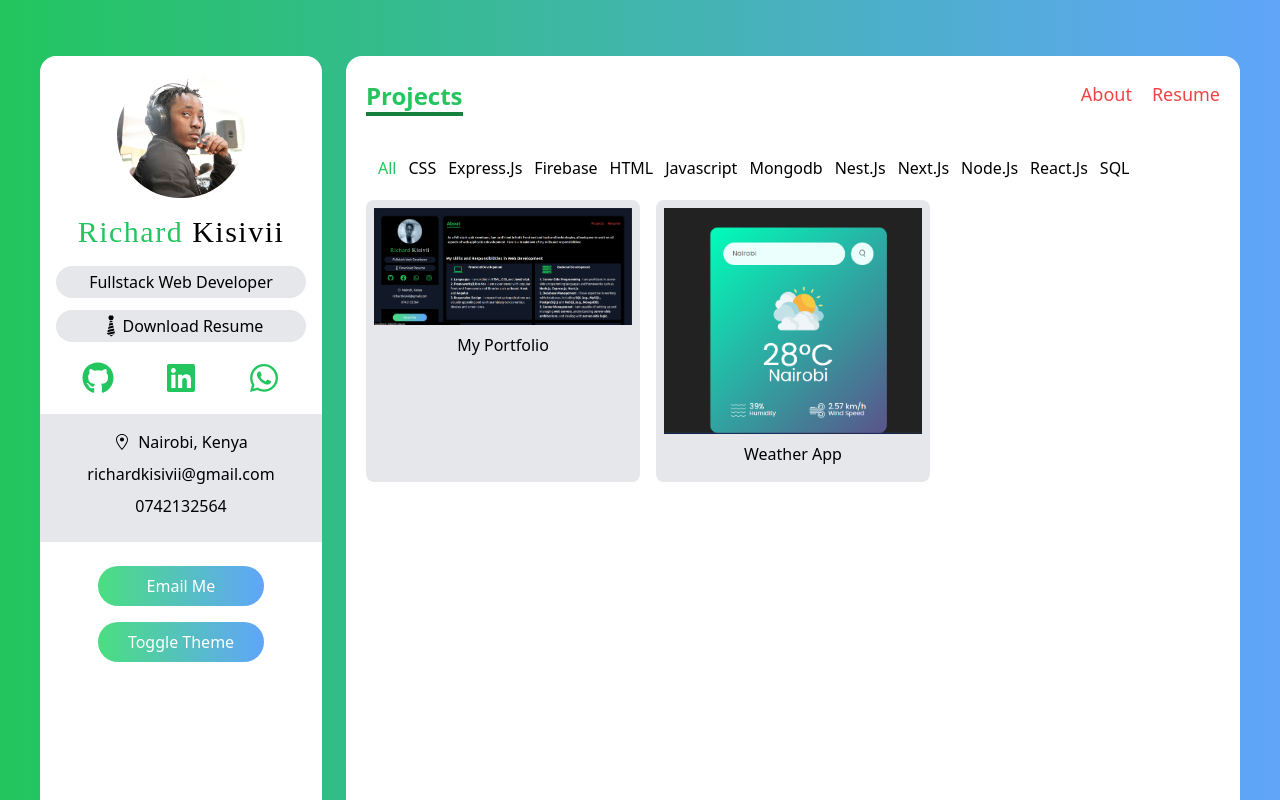
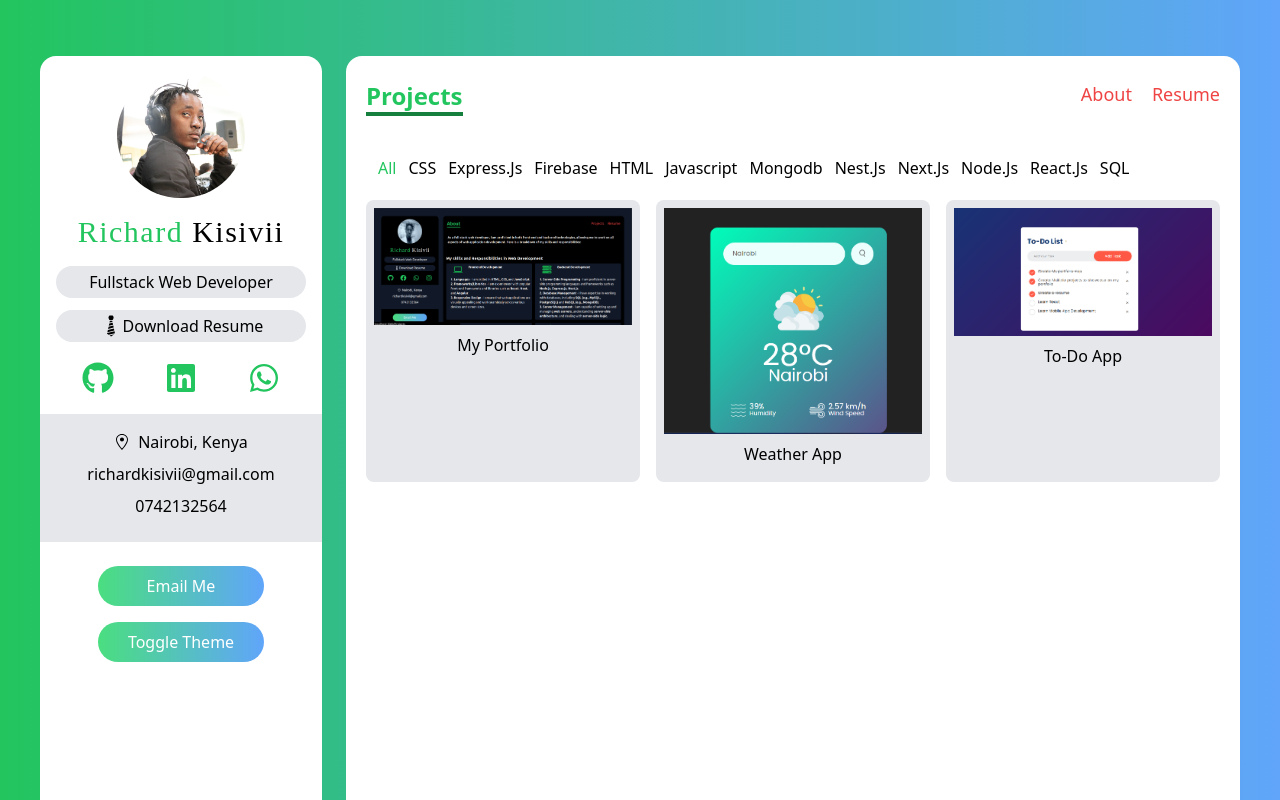
Before and after one commit to Curslo/my-site, a Next.js app: page /Projects in a window 1280 px wide. Shown: the top 800 px of the page. Built offline with nearby package versions, Linux system fonts and the light colour scheme.

Commit message:
To-Do App

```diff
--- a/data/Projects.ts
+++ b/data/Projects.ts
@@ -1,23 +1,38 @@
 import { IProjects } from "../types/page";
 
-export const projects:IProjects[] = [
+export const projects: IProjects[] = [
   {
     id: 1,
-        name: 'My Portfolio',
+    name: "My Portfolio",
     category: ["Next.js", "Typescript", "Tailwind CSS", "Node.js"],
-        imagePath: '/portfolio.png',
+    imagePath: "/portfolio.png",
     technology: ["Next.js", "Node.js", "Typescript", "Tailwind CSS"],
-        description: 'This is my Personal Porfolio website that showcases all of my projects and qualifications.',
-        deployedUrl: 'https://my-site-4p9knm5um-richard-kisiviis-projects.vercel.app/',
-        githubUrl: 'https://github.com/Curslo/my-site'
-    },     {
+    description:
+      "This is my Personal Porfolio website that showcases all of my projects and qualifications.",
+    deployedUrl:
+      "https://my-site-4p9knm5um-richard-kisiviis-projects.vercel.app/",
+    githubUrl: "https://github.com/Curslo/my-site",
+  },
+  {
     id: 2,
-        name: 'Weather App',
+    name: "Weather App",
     category: ["Javascript", "CSS", "HTML"],
-        imagePath: '/assets/wapp2.png',
+    imagePath: "/assets/wapp2.png",
     technology: ["Javascript", "CSS", "HTML"],
-        description: 'This is a Weather web App that tell you the weather conditions on a specific city.',
-        deployedUrl: 'https://weather-app-omega-rouge-91.vercel.app/',
-        githubUrl: 'https://github.com/Curslo/weather-app'
-    }
-]
+    description:
+      "This is a Weather web App that tell you the weather conditions on a specific city.",
+    deployedUrl: "https://weather-app-omega-rouge-91.vercel.app/",
+    githubUrl: "https://github.com/Curslo/weather-app",
+  },
+  {
+    id: 3,
+    name: "To-Do App",
+    category: ["Javascript", "CSS", "HTML"],
+    imagePath: "/assets/to-do app.png",
+    technology: ["Javascript", "CSS", "HTML"],
+    description:
+      "This is a To-Do list app that records the list of tasks and you can select the task after it is done.",
+    deployedUrl: "https://todo-list-app-seven-phi.vercel.app/",
+    githubUrl: "https://github.com/Curslo/todo-list-app",
+  },
+];
```
Also changed, not shown: public/assets/to-do app.png (added). Lines whose indentation alone changed are shown as unchanged.
